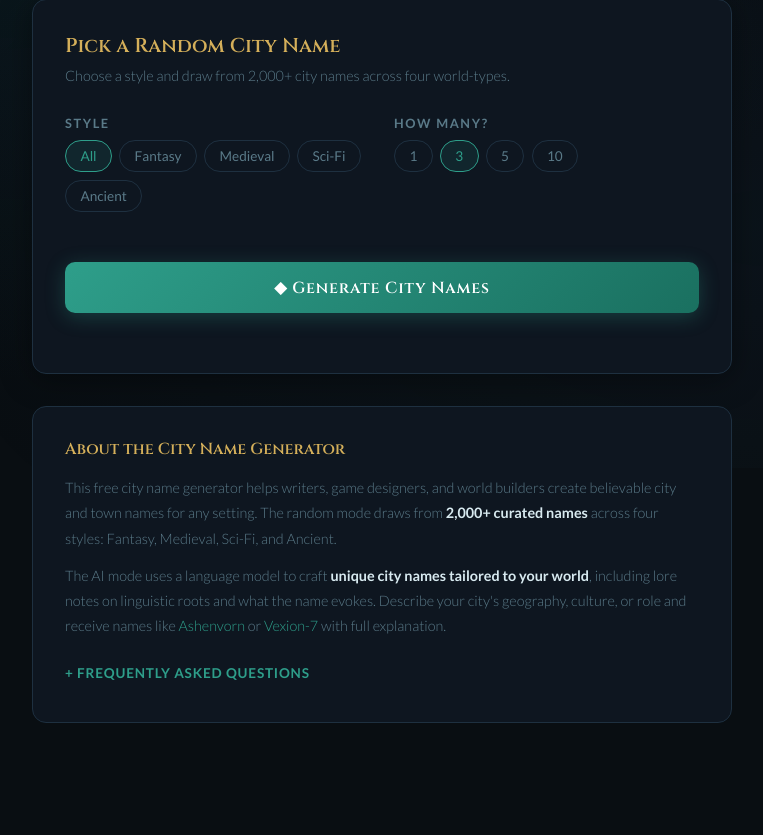
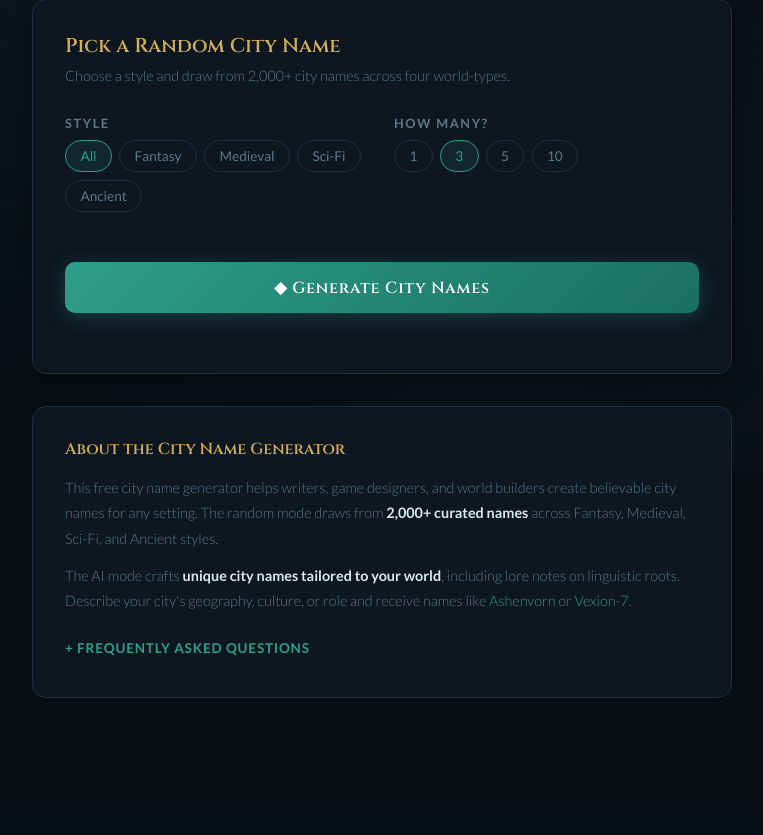
Before and after one commit to tnashen/city-name-generator, a Flask app: page / in a window 1280 px wide. Shown: the part 332-1167 px from the top of the page, without its empty margins (258-1021 px from the left). After the commit the page ends 1030 px from the top, so only its background shows below. Run offline with Flask 3, Linux system fonts and the light colour scheme.

Commit message:
Add Google Analytics G-FWJR906N6L, fix HTML truncation, remove Umami

```diff
--- a/templates/index.html
+++ b/templates/index.html
@@ -7,7 +7,7 @@
   <!-- Primary SEO -->
   <title>City Name Generator — 2,000+ Fantasy, Medieval, Sci-Fi & Ancient Names</title>
   <meta name="description" content="Generate city names for fantasy worlds, medieval settings, sci-fi universes, and ancient civilizations. Browse 2,000+ curated names or use AI to name your city from a description. Free, no signup." />
-  <meta name="keywords" content="city name generator, fantasy city names, medieval city names, sci-fi city names, ancient city names, town name generator, world building names, D&D city names, fictional city name generator" />
+  <meta name="keywords" content="city name generator, fantasy city names, medieval city names, sci-fi city names, ancient city names, town name generator, world building names, D&D city names" />
   <meta name="robots" content="index, follow" />
   <link rel="canonical" href="https://city.rndgen.io/" />
 
@@ -22,7 +22,7 @@
   <!-- Twitter Card -->
   <meta name="twitter:card" content="summary" />
   <meta name="twitter:title" content="City Name Generator — Fantasy, Medieval, Sci-Fi & Ancient" />
-  <meta name="twitter:description" content="Generate city and town names for fantasy, medieval, sci-fi, and ancient settings. 2,000+ curated names or AI-generated from your city description." />
+  <meta name="twitter:description" content="Generate city and town names for fantasy, medieval, sci-fi, and ancient settings. 2,000+ curated names or AI-generated." />
 
   <!-- JSON-LD -->
   <script type="application/ld+json">
@@ -33,17 +33,11 @@
         "@type": "WebApplication",
         "name": "City Name Generator",
         "url": "https://city.rndgen.io/",
-        "description": "A free city name generator with over 2,000 curated names across fantasy, medieval, sci-fi, and ancient styles, plus an AI mode that names cities from descriptions.",
+        "description": "A free city name generator with 2,000+ curated names across fantasy, medieval, sci-fi, and ancient styles, plus AI name generation.",
         "applicationCategory": "EntertainmentApplication",
         "operatingSystem": "Any",
         "offers": { "@type": "Offer", "price": "0", "priceCurrency": "USD" },
-        "featureList": [
-          "2,000+ curated city names",
-          "Styles: Fantasy, Medieval, Sci-Fi, Ancient",
-          "AI-generated names from city descriptions",
-          "Name etymology and lore explanations",
-          "Instant results, no signup required"
-        ]
+        "featureList": ["2,000+ curated city names","Styles: Fantasy, Medieval, Sci-Fi, Ancient","AI-generated names from city descriptions","Lore explanations","Instant results, no signup"]
       },
       {
         "@type": "FAQPage",
@@ -51,26 +45,12 @@
           {
             "@type": "Question",
             "name": "What styles of city names can I generate?",
-            "acceptedAnswer": {
-              "@type": "Answer",
-              "text": "The generator offers four styles: Fantasy (arcane, elvish, and epic-sounding names), Medieval (Germanic, Anglo-Saxon, and Latin-root names), Sci-Fi (technical, Greek/Latin hybrid names with alphanumeric elements), and Ancient (Sumerian, Egyptian, Greek, and Roman-inspired names)."
-            }
+            "acceptedAnswer": { "@type": "Answer", "text": "Fantasy (arcane, elvish), Medieval (Anglo-Saxon, Latin), Sci-Fi (technical, alphanumeric), and Ancient (Sumerian, Egyptian, Greek, Roman-inspired)." }
           },
           {
             "@type": "Question",
             "name": "Is this good for D&D world building?",
-            "acceptedAnswer": {
-              "@type": "Answer",
-              "text": "Yes. The fantasy and medieval name pools are specifically designed for tabletop RPG world building, including D&D, Pathfinder, and other fantasy systems. The AI mode can name cities based on their role, geography, or culture in your campaign."
-            }
-          },
-          {
-            "@type": "Question",
-            "name": "Can the AI explain the meaning of the city name?",
-            "acceptedAnswer": {
-              "@type": "Answer",
-              "text": "Yes. When you use the AI Generate mode and describe your city, the generator returns two city names along with lore notes explaining the linguistic roots and what each name evokes — useful for world building documentation."
-            }
+            "acceptedAnswer": { "@type": "Answer", "text": "Yes — designed for tabletop RPG world building including D&D and Pathfinder. The AI mode names cities based on their role and culture in your campaign." }
           }
         ]
       }
@@ -78,12 +58,18 @@
   }
   </script>
 
+  <!-- Google Analytics -->
+  <script async src="https://www.googletagmanager.com/gtag/js?id=G-FWJR906N6L"></script>
+  <script>
+    window.dataLayer = window.dataLayer || [];
+    function gtag(){dataLayer.push(arguments);}
+    gtag('js', new Date());
+    gtag('config', 'G-FWJR906N6L');
+  </script>
+
   <link rel="icon" type="image/svg+xml" href="/static/favicon.svg" />
   <link rel="preconnect" href="https://fonts.googleapis.com" />
   <link href="https://fonts.googleapis.com/css2?family=Cinzel:wght@400;600;700&family=Lato:wght@300;400;700&display=swap" rel="stylesheet" />
-  <!-- Umami Analytics -->
-  <script defer src="https://analytics.rndgen.io/script.js" data-website-id="REPLACE_WITH_SITE_ID"></script>
-
   <link rel="stylesheet" href="/static/style.css?v=3" />
 </head>
 <body>
@@ -101,12 +87,10 @@
       <button class="tab" data-tab="generate">🗺 Generate from Description</button>
     </div>
 
-    <!-- RANDOM TAB -->
     <section id="tab-random" class="tab-content active" aria-label="Random city name picker">
       <div class="card">
         <h2>Pick a Random City Name</h2>
         <p class="card-desc">Choose a style and draw from 2,000+ city names across four world-types.</p>
-
         <div class="form-row">
           <div class="form-group">
             <label>Style</label>
@@ -128,25 +112,19 @@
             </div>
           </div>
         </div>
-
         <button class="btn-primary" id="btn-random">◆ Generate City Names</button>
         <div class="results" id="results-random"></div>
       </div>
     </section>
 
-    <!-- GENERATE TAB -->
     <section id="tab-generate" class="tab-content" aria-label="AI city name generator">
       <div class="card">
         <h2>Generate from Description</h2>
         <p class="card-desc">Describe your city — the cartographer will name it.</p>
-
         <div class="form-group">
           <label for="description">City Description</label>
-          <textarea id="description" rows="4"
-            placeholder="A coastal trading city built on volcanic cliffs, known for its glassblowers and merchants, perpetually shrouded in sea mist..."
-          ></textarea>
+          <textarea id="description" rows="4" placeholder="A coastal trading city built on volcanic cliffs, known for its glassblowers and merchants, perpetually shrouded in sea mist..."></textarea>
         </div>
-
         <div class="form-group">
           <label>Style <span class="optional">(optional)</span></label>
           <div class="cat-buttons">
@@ -157,26 +135,24 @@
             <button class="gen-cat-btn" data-cat="ancient">Ancient</button>
           </div>
         </div>
-
         <button class="btn-primary" id="btn-generate">🗺 Name This City</button>
         <div class="results" id="results-generate"></div>
       </div>
     </section>
 
-    <!-- GEO: About section -->
     <section class="about-section" aria-label="About this tool">
       <h2>About the City Name Generator</h2>
-      <p>This free city name generator helps writers, game designers, and world builders create believable city and town names for any setting. The random mode draws from <strong>2,000+ curated names</strong> across four styles: Fantasy, Medieval, Sci-Fi, and Ancient.</p>
-      <p>The AI mode uses a language model to craft <strong>unique city names tailored to your world</strong>, including lore notes on linguistic roots and what the name evokes. Describe your city's geography, culture, or role and receive names like <em>Ashenvorn</em> or <em>Vexion-7</em> with full explanation.</p>
+      <p>This free city name generator helps writers, game designers, and world builders create believable city names for any setting. The random mode draws from <strong>2,000+ curated names</strong> across Fantasy, Medieval, Sci-Fi, and Ancient styles.</p>
+      <p>The AI mode crafts <strong>unique city names tailored to your world</strong>, including lore notes on linguistic roots. Describe your city's geography, culture, or role and receive names like <em>Ashenvorn</em> or <em>Vexion-7</em>.</p>
       <details>
         <summary>Frequently Asked Questions</summary>
         <dl>
-          <dt>What is the city name generator good for?</dt>
-          <dd>World building for novels, D&D campaigns, video games, tabletop RPGs, and any creative project that needs believable fictional place names.</dd>
-          <dt>How are the fantasy city names created?</dt>
-          <dd>Fantasy names use elvish, arcane, and epic-sounding syllable combinations inspired by Tolkien, D&D, and high fantasy traditions. Medieval names use Anglo-Saxon, Germanic, and Latin roots similar to real English place names.</dd>
+          <dt>What is this good for?</dt>
+          <dd>World building for novels, D&amp;D campaigns, video games, tabletop RPGs, and any creative project needing fictional place names.</dd>
           <dt>Can I generate sci-fi planet or station names?</dt>
-          <dd>Yes — the Sci-Fi style produces names suitable for space colonies, orbital stations, megacities, and distant planets.</dd>
+          <dd>Yes — the Sci-Fi style produces names for space colonies, orbital stations, megacities, and distant planets.</dd>
+          <dt>How are fantasy names created?</dt>
+          <dd>Using elvish, arcane, and epic-sounding syllable combinations inspired by Tolkien, D&amp;D, and high fantasy traditions.</dd>
         </dl>
       </details>
     </section>
```
